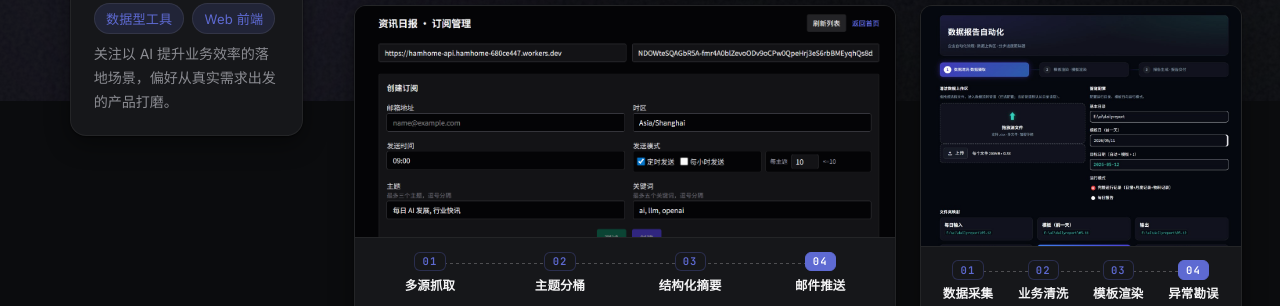
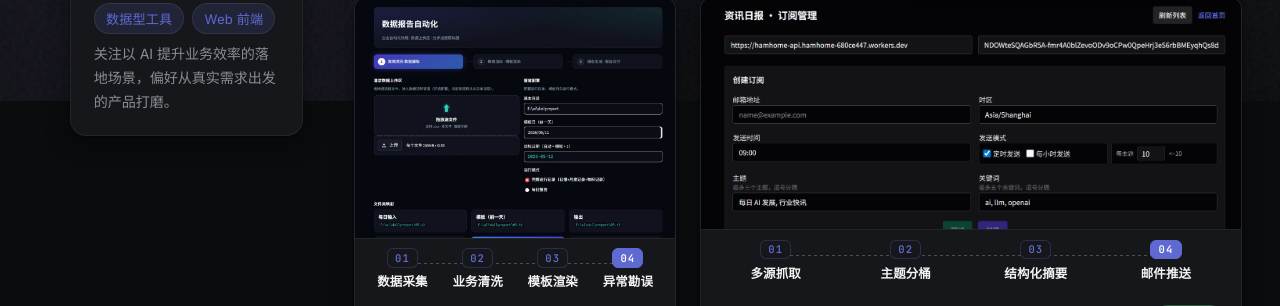
Before and after one commit to karma-taylor/port_folio, a plain HTML site: page zuopinji/index.html in a window 1280 px wide. Shown: the part 699-1005 px from the top of the page. Drawn offline with Linux system fonts and the light colour scheme.

Commit message:
feat(bento): align-self start + swap wide/wip positions, tighten flow padding
Co-authored-by: Cursor <cursoragent@cursor.com>

```diff
--- a/zuopinji/index.html
+++ b/zuopinji/index.html
@@ -12,7 +12,7 @@
       href="https://fonts.googleapis.com/css2?family=Inter:wght@400;500;600;700&family=Noto+Sans+SC:wght@400;500;600;700&family=JetBrains+Mono:wght@500;600&display=swap"
       rel="stylesheet"
     />
-    <link rel="stylesheet" href="./styles.css?v=20260512-fxratio" />
+    <link rel="stylesheet" href="./styles.css?v=20260512-bentoshift" />
     <script>
       (function () {
         try {
--- a/zuopinji/styles.css
+++ b/zuopinji/styles.css
@@ -626,7 +626,7 @@ body.overlay-open {
 }
 
 .project-card[data-size="wide"] {
-  grid-column: span 2;
+  grid-column: 2 / 4;
   grid-row: span 1;
 }
 
@@ -638,6 +638,10 @@ body.overlay-open {
 .project-card[data-size="small"] {
   grid-column: span 1;
   grid-row: span 1;
+}
+
+.project-card[data-status="wip"] {
+  grid-column: 1 / 2;
 }
 
 .project-card > .project-trigger {
@@ -696,7 +700,7 @@ body.overlay-open {
   justify-content: space-between;
   gap: 0;
   width: 100%;
-  padding: 0.85rem 0.6rem 0.9rem;
+  padding: 0.6rem 0.6rem 0.65rem;
   background: var(--card-bg);
   border-top: 1px solid rgba(255, 255, 255, 0.06);
   position: relative;
@@ -807,6 +811,7 @@ body.overlay-open {
   display: flex;
   flex-direction: column;
   min-width: 0;
+  align-self: start;
 }
 
 .project-card > .project-meta {
```
